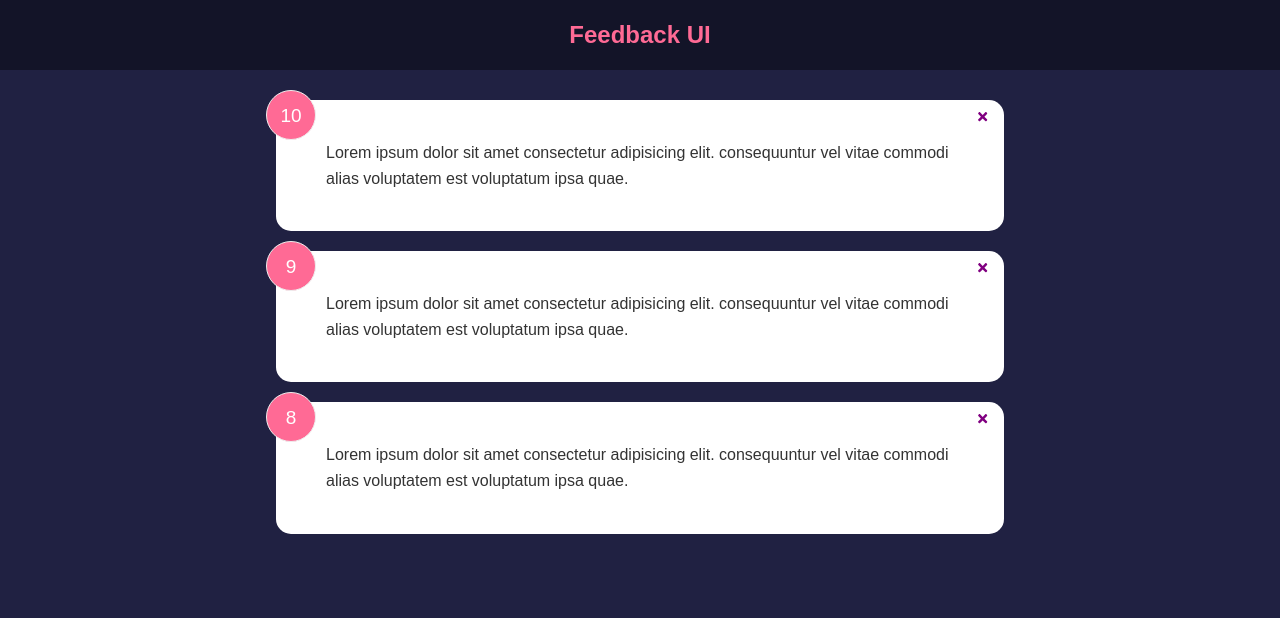
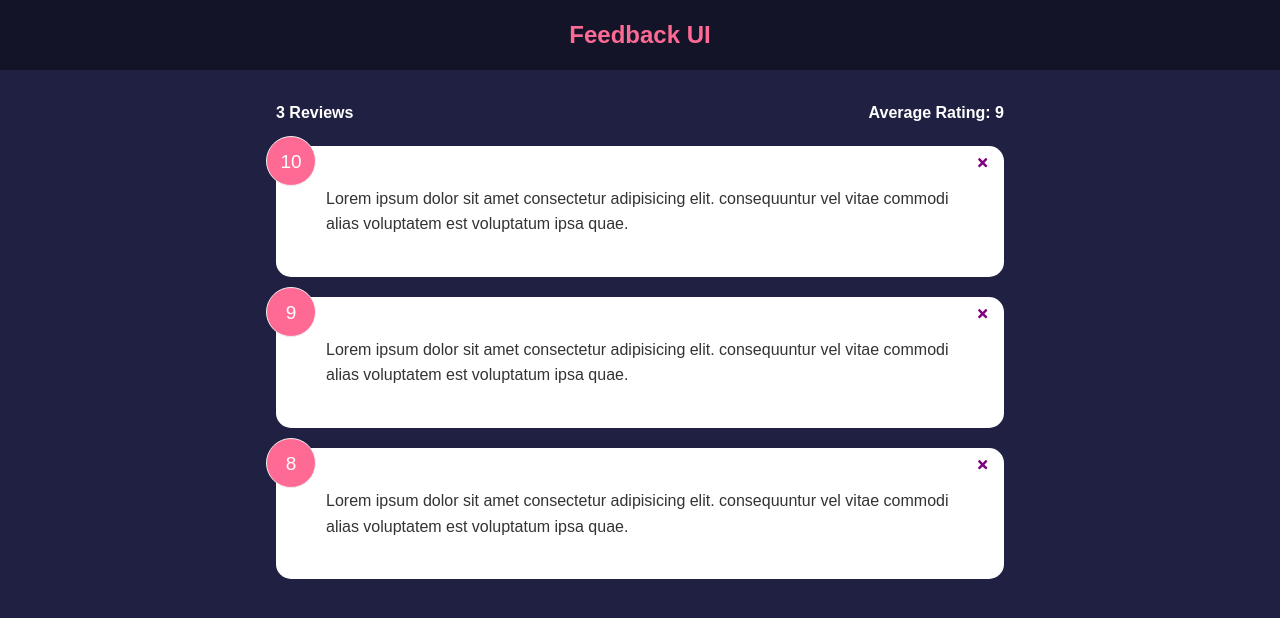
Before and after one commit to dpopkov/fe-projects, a React (Vite) app in the folder react-f-t-b/feedback-app/: page / in a window 1280 px wide. Shown: the top 618 px of the page. Built offline with nearby package versions, Linux system fonts and the light colour scheme.

Commit message:
react-f-t-b: feedback-app: FeedbackStats component and reactivity

```diff
--- a/react-f-t-b/feedback-app/src/App.jsx
+++ b/react-f-t-b/feedback-app/src/App.jsx
@@ -3,6 +3,7 @@
 import Header from './components/Header';
 import FeedbackList from './components/FeedbackList';
 import FeedbackData from './data/FeedbackData';
+import FeedbackStats from './components/FeedbackStats';
 
 function App() {
   const [feedback, setFeedback] = useState(FeedbackData);
@@ -17,6 +18,7 @@
     <>
       <Header />
       <div className="container">
+        <FeedbackStats feedback={feedback} />
         <FeedbackList feedback={feedback} deleteFeedback={deleteFeedback} />
       </div>
     </>
--- /dev/null
+++ b/react-f-t-b/feedback-app/src/components/FeedbackStats.jsx
@@ -0,0 +1,29 @@
+import PropTypes from 'prop-types';
+
+function FeedbackStats({ feedback }) {
+  // Calculate ratings avg
+  let average =
+    feedback.reduce((acc, curr) => {
+      return acc + curr.rating;
+    }, 0) / feedback.length;
+  average = average.toFixed(1).replace(/[.,]0$/, '');
+
+  return (
+    <div className="feedback-stats">
+      <h4>{feedback.length} Reviews</h4>
+      <h4>Average Rating: {isNaN(average) ? 0 : average}</h4>
+    </div>
+  );
+}
+
+FeedbackStats.propTypes = {
+  feedback: PropTypes.arrayOf(
+    PropTypes.shape({
+      id: PropTypes.number.isRequired,
+      text: PropTypes.string.isRequired,
+      rating: PropTypes.number.isRequired,
+    })
+  ),
+};
+
+export default FeedbackStats;
--- a/react-f-t-b/feedback-app/src/index.css
+++ b/react-f-t-b/feedback-app/src/index.css
@@ -72,6 +72,13 @@
   color: #fff;
 }
 
+.feedback-stats {
+  color: #fff;
+  display: flex;
+  justify-content: space-between;
+  align-items: center;
+}
+
 .num-display {
   position: absolute;
   top: -10px;
```
Also changed, not shown: 1 other file (tests, documents, lock files or other folders).
